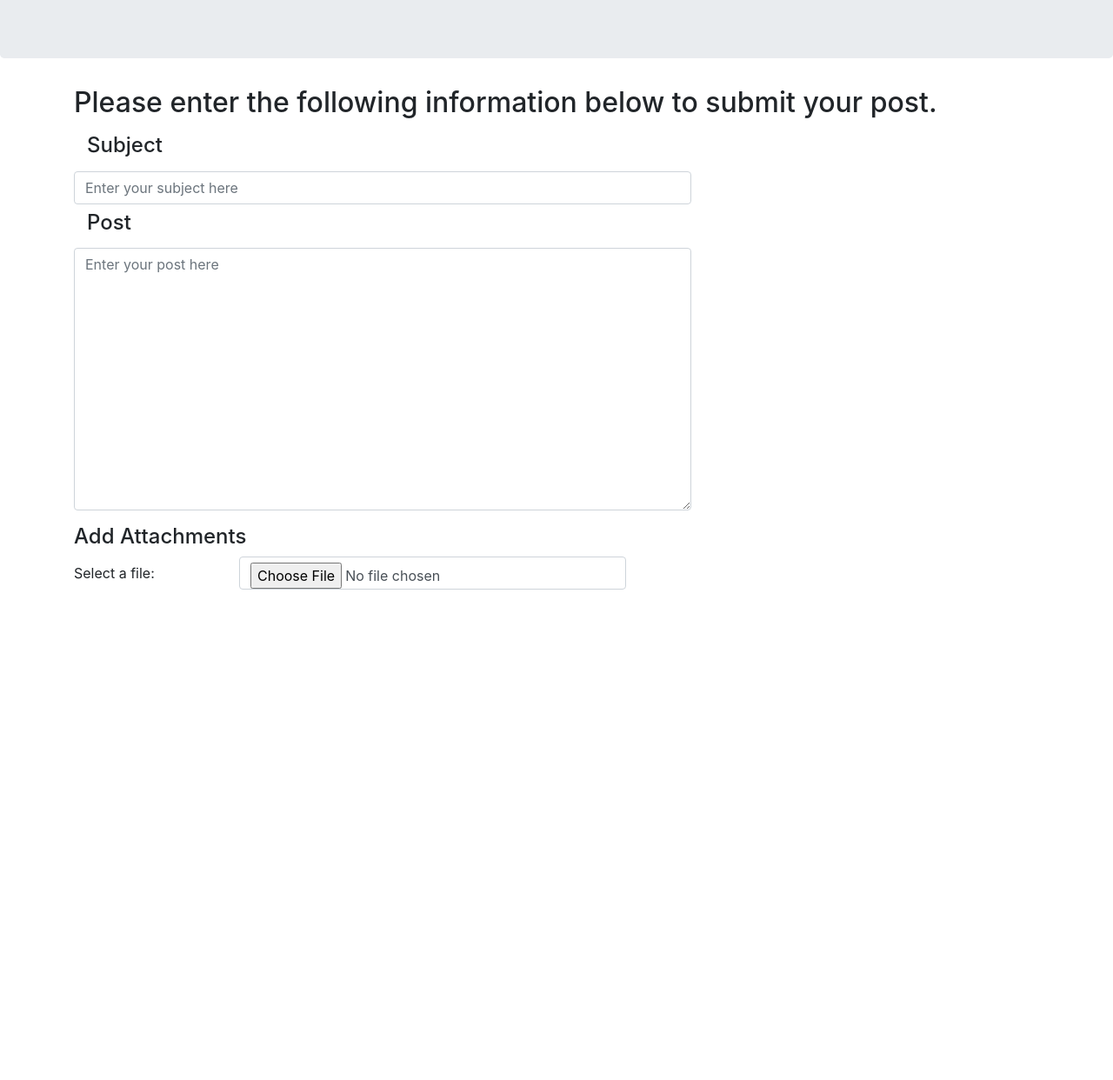
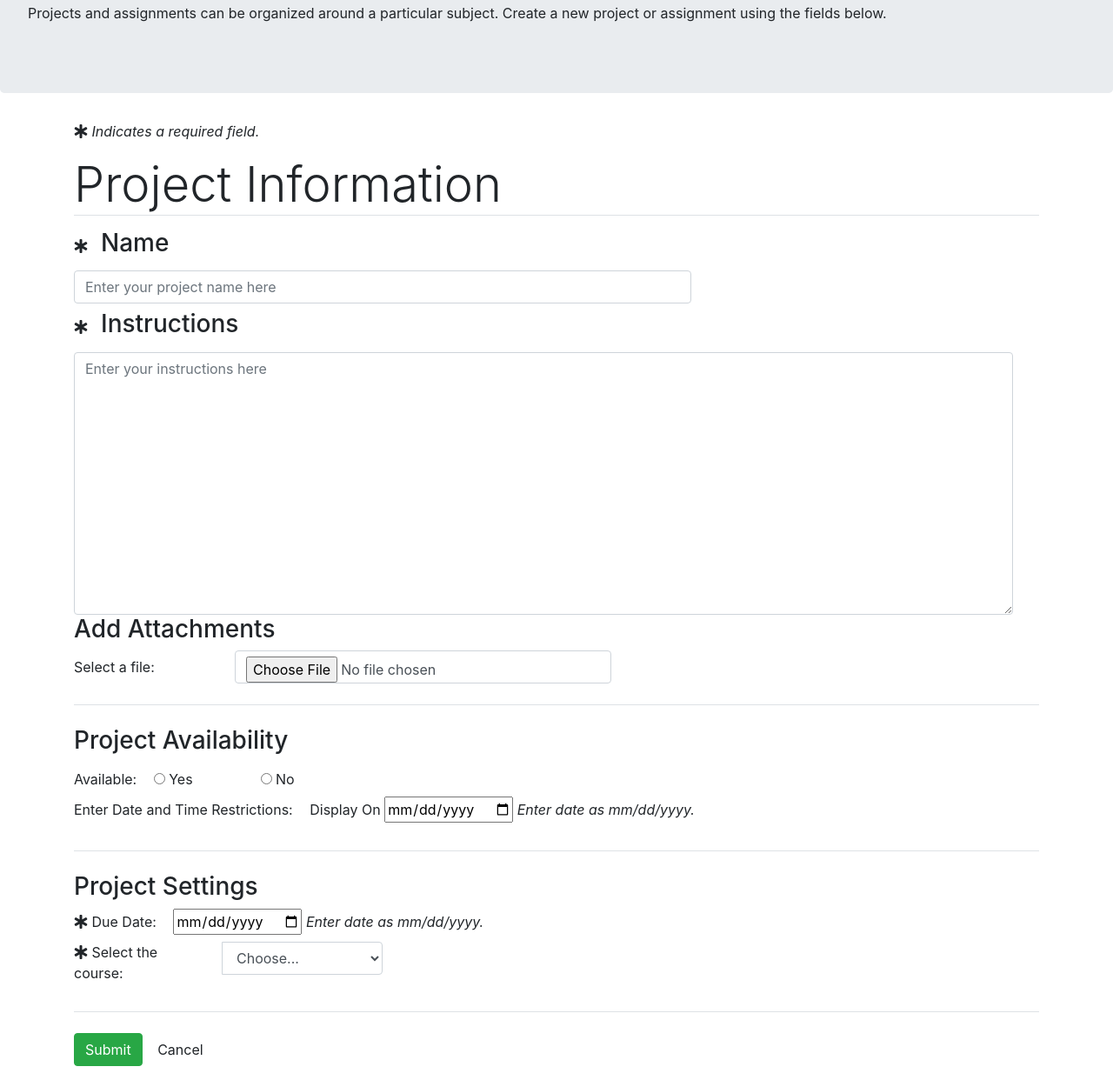
Before and after one commit to bosoxfanx5/UOPMock-Project, a plain HTML site: page index.html in a window 1280 px wide. Shown: the part 179-1421 px from the top of the page at 87% size. Before the commit the page ends 873 px from the top, so only its background shows below. Drawn offline with nearby package versions, Linux system fonts and the light colour scheme; a script that the page names is missing.

Commit message:
Form completed and style finalized

```diff
--- a/index.html
+++ b/index.html
@@ -70,31 +70,78 @@
          <div class="jumbotron">
             <div class="containter">
                <h1 class="display-3">Brooks Robison</h1>
+               <p>Projects and assignments can be organized around a particular subject.
+                  Create a new project or assignment using the fields below.</p>
             </div>
          </div>
 
          <div class="container">
-            <h2>Please enter the following information below to submit your post.</h2>
-            <form class="needs-validation" novalidate>
+            <form>
+               <p><i class="fas fa-star-of-life"></i><i><span> Indicates a required field.</span></i></p>
                <div class="form-group">
-                  <label for="inputSubject" class="col-sm-1 col-form-label"><h4>Subject</h4></label>
+                  <h4 class="display-4 border-bottom">Project Information</h4>
+                  <i class="fas fa-star-of-life"></i><label for="inputName" class="col-sm-1 col-form-label"><h3>Name</h3></label>
                   <div class="input-group row">
                      <div class="col-sm-8">
-                        <input type="text" class="form-control" id="inputSubject" name="mysubject" placeholder="Enter your subject here">
+                        <input type="text" class="form-control" id="inputName" name="myname" placeholder="Enter your project name here" required>
                      </div>
                   </div>
-                  <label for="inputPost" class="col-sm-2 col-form-label"><h4>Post</h4></label>
+                  <i class="fas fa-star-of-life"></i><label for="instructions" class="col-sm-2 col-form-label"><h3>Instructions</h3></label>
                   <div class="input-group row">
-                     <div class="col-sm-8">
-                        <textarea id="inputPost" name="post" class="form-control" placeholder="Enter your post here" name="mypost" rows="12" required="required"></textarea>
+                     <div class="col-sm-12">
+                        <textarea id="instructions" name="instructions" class="form-control" placeholder="Enter your instructions here" name="myinstructions" rows="12" cols="8" required style="resize:both; max-width:100%"></textarea>
                      </div>
                   </div>
-               </div>
-               <h4>Add Attachments</h3>
-               <div class="form-group row">
-                  <label for="inputPassword" class="col-sm-2 col-form-label">Select a file: </label>
-                  <div class="col-sm-5">
-                     <input type="file" class="form-control" id="inputEmail" name="myfile">
+
+                  <div class="border-bottom">
+                     <h3>Add Attachments</h3>
+                     <div class="input-group row">
+                        <label for="file" class="col-sm-2 col-form-label">Select a file: </label>
+                        <div class="col-sm-5">
+                           <input type="file" class="form-control" id="file" name="myfile"><br>
+                        </div>
+                     </div>
+                  </div><br>
+                  <div class="border-bottom">
+                     <h3>Project Availability</h3>
+                     <div class="input-group row">
+                        <div class="col-sm-8">
+                           <label for="available" class="col-form-label">Available:</label>
+                           <label class="col-sm-2 radio-inline"><input type="radio" name="available" value="yes"> Yes</label>
+                           <label class="col-sm-2 radio-inline"><input type="radio" name="available" value="no"> No</label>
+                        </div>
+                     </div>
+                     <div class="input-group row">
+                        <div class="col-sm-12">
+                           <label for="date" class="col-control-label">Enter Date and Time Restrictions:</label>
+                           <label class="input-control col-sm-8">Display On  <input type="date" name="date"><i> Enter date as mm/dd/yyyy.</i></label><br>
+                        </div>
+                     </div><br>
+                  </div><br>
+                  <div class="border-bottom">
+                     <h3>Project Settings</h3>
+                     <div class="input-group row">
+                        <div class="col-sm-12">
+                           <i class="fas fa-star-of-life"></i>  <label for="date" class="col-control-label">Due Date:</label>
+                           <label class="input-control col-sm-8"><input type="date" name="date"><i> Enter date as mm/dd/yyyy.</i></label><br>
+                        </div>
+                     </div>
+                     <div class="input-group row">
+                        <label for="courses" class="col-sm-2"><i class="fas fa-star-of-life"></i>  Select the course: </label>
+                        <select class="form-control col-sm-2" id="courses">
+                           <option selected>Choose...</option>
+                           <option value="cs213">CS 213</option>
+                           <option value="cs308">CS 308</option>
+                           <option value="cs432">CS 432</option>
+                           <option value="cs313">CS 313</option>
+                        </select>
+                     </div><br>
+                  </div>
+                  <div class="form-group row">
+                     <div class="col-sm-5 col-offset-"><br>
+                        <button class="btn btn-success" type="submit">Submit</button>
+                        <button class="btn btn-secondary-lg" type="reset">Cancel</button>
+                     </div>
                   </div>
                </div>
             </form>
```
